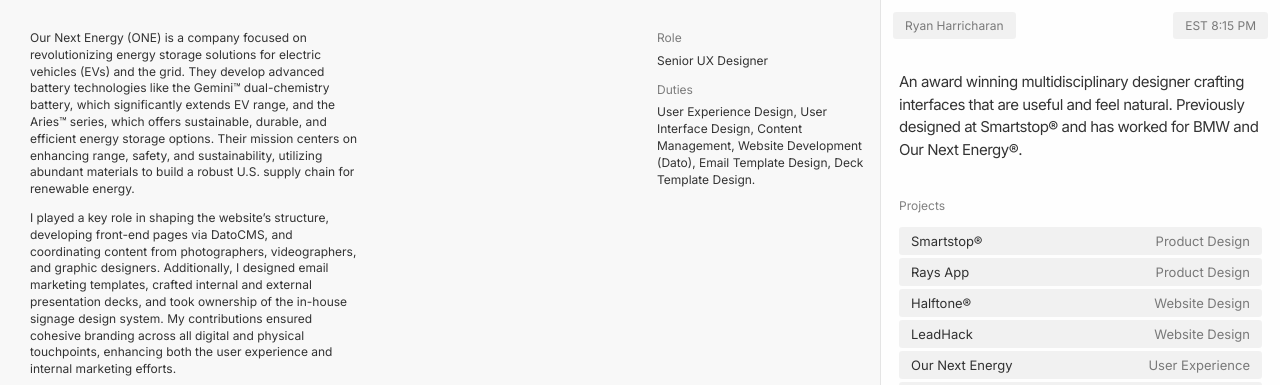
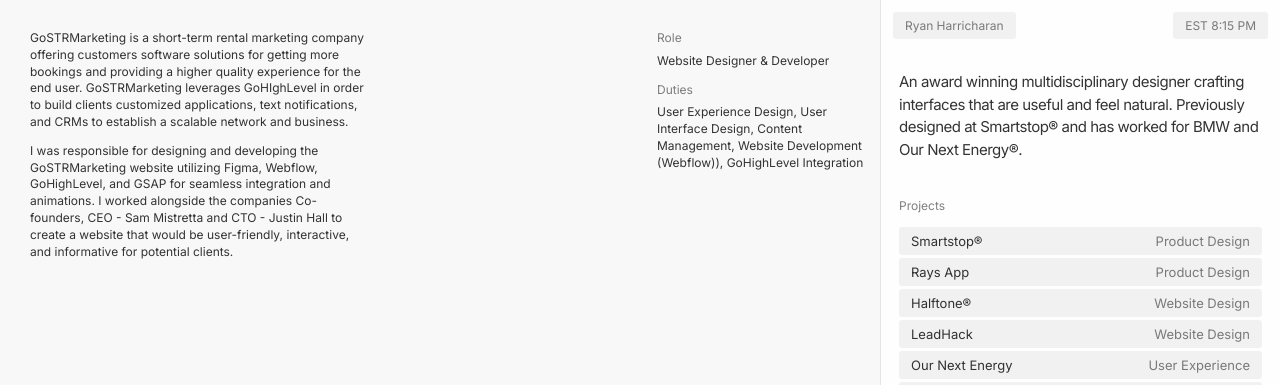
Before and after one commit to rharricharan/PortfolioMain, a website: page gostr.html in a window 1280 px wide. Shown: the top 385 px of the page. Drawn offline with nearby package versions, Linux system fonts and the light colour scheme.

Commit message:
project description - update

```diff
--- a/gostr.html
+++ b/gostr.html
@@ -70,38 +70,21 @@
                         <div class="top-container-wrapper">
                             <!-- Line 450 in css adjusts overall content container height of this section -->
                             <div class="project-title-rh">
-                                <h3 class="title-rh">Our Next Energy (ONE) is a company focused on revolutionizing
-                                    energy storage solutions for electric vehicles (EVs) and
-                                    the grid. They develop advanced battery technologies like the Gemini™ dual-chemistry
-                                    battery, which significantly
-                                    extends EV range, and the Aries™ series, which offers sustainable, durable, and
-                                    efficient energy storage options. Their
-                                    mission centers on enhancing range, safety, and sustainability, utilizing abundant
-                                    materials to build a robust U.S.
-                                    supply chain for renewable energy.</h3>
-                                <h3 class="title-rh">I played a key role in shaping the website’s structure, developing
-                                    front-end pages via DatoCMS, and coordinating content
-                                    from photographers, videographers, and graphic designers. Additionally, I designed
-                                    email marketing templates, crafted
-                                    internal and external presentation decks, and took ownership of the in-house signage
-                                    design system. My contributions
-                                    ensured cohesive branding across all digital and physical touchpoints, enhancing
-                                    both the user experience and internal
-                                    marketing efforts.
+                                <h3 class="title-rh">GoSTRMarketing is a short-term rental marketing company offering customers software solutions for getting more bookings and providing a higher quality experience for the end user. GoSTRMarketing leverages GoHIghLevel in order to build clients customized applications, text notifications, and CRMs to establish a scalable network and business.</h3>
+                                <h3 class="title-rh">I was responsible for designing and developing the GoSTRMarketing website utilizing Figma, Webflow, GoHighLevel, and GSAP for seamless integration and animations. I worked alongside the companies Co-founders, CEO - Sam Mistretta and CTO - Justin Hall to create a website that would be user-friendly, interactive, and informative for potential clients.
                                 </h3>
                             </div>
 
                             <div class="role-container">
                                 <div class="role-wrapper">
                                     <h3 class="role-title">Role</h3>
-                                    <p class="role-sub">Senior UX Designer</p>
+                                    <p class="role-sub">Website Designer & Developer</p>
                                 </div>
 
                                 <div class="role-wrapper">
                                     <h3 class="role-title">Duties</h3>
                                     <p class="role-sub">User Experience Design, User Interface Design, Content
-                                        Management, Website Development (Dato), Email Template Design, Deck Template
-                                        Design.</p>
+                                        Management, Website Development (Webflow)), GoHighLevel Integration</p>
                                 </div>
                             </div>
                         </div>
```
